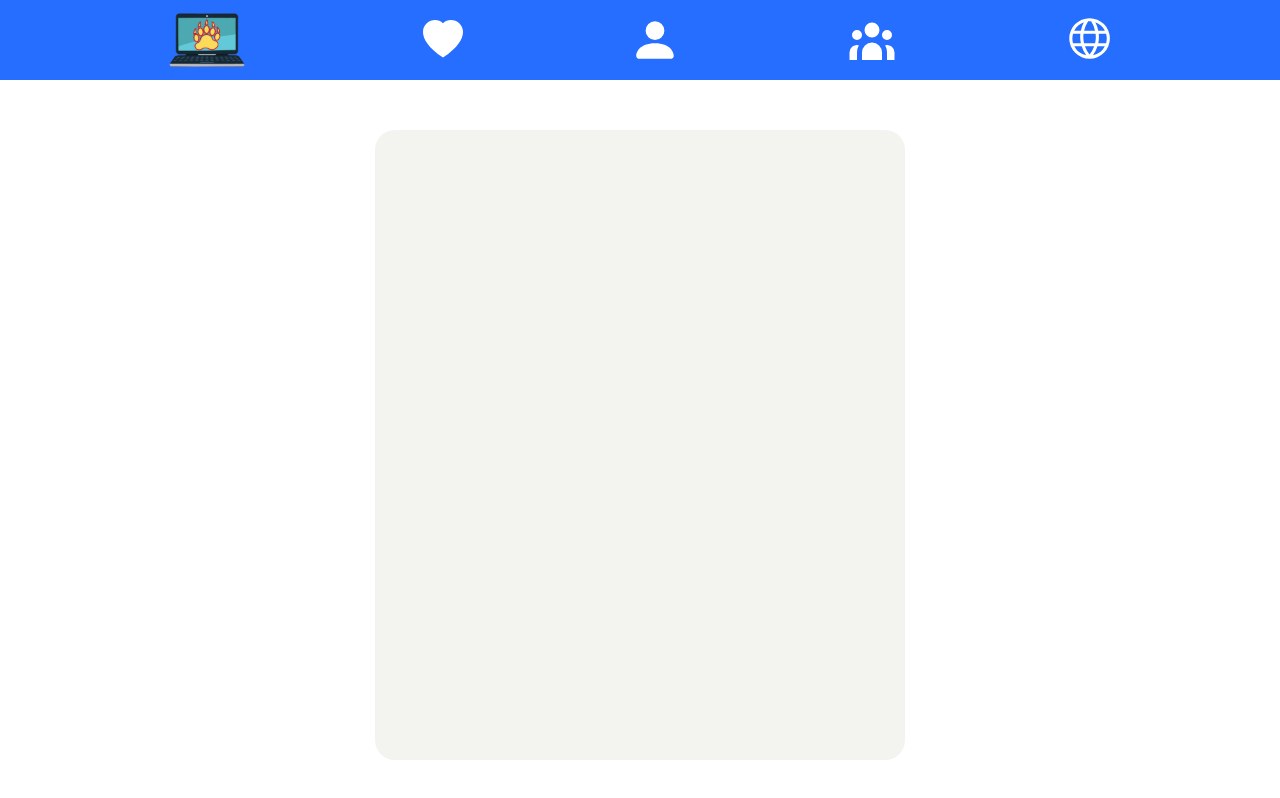
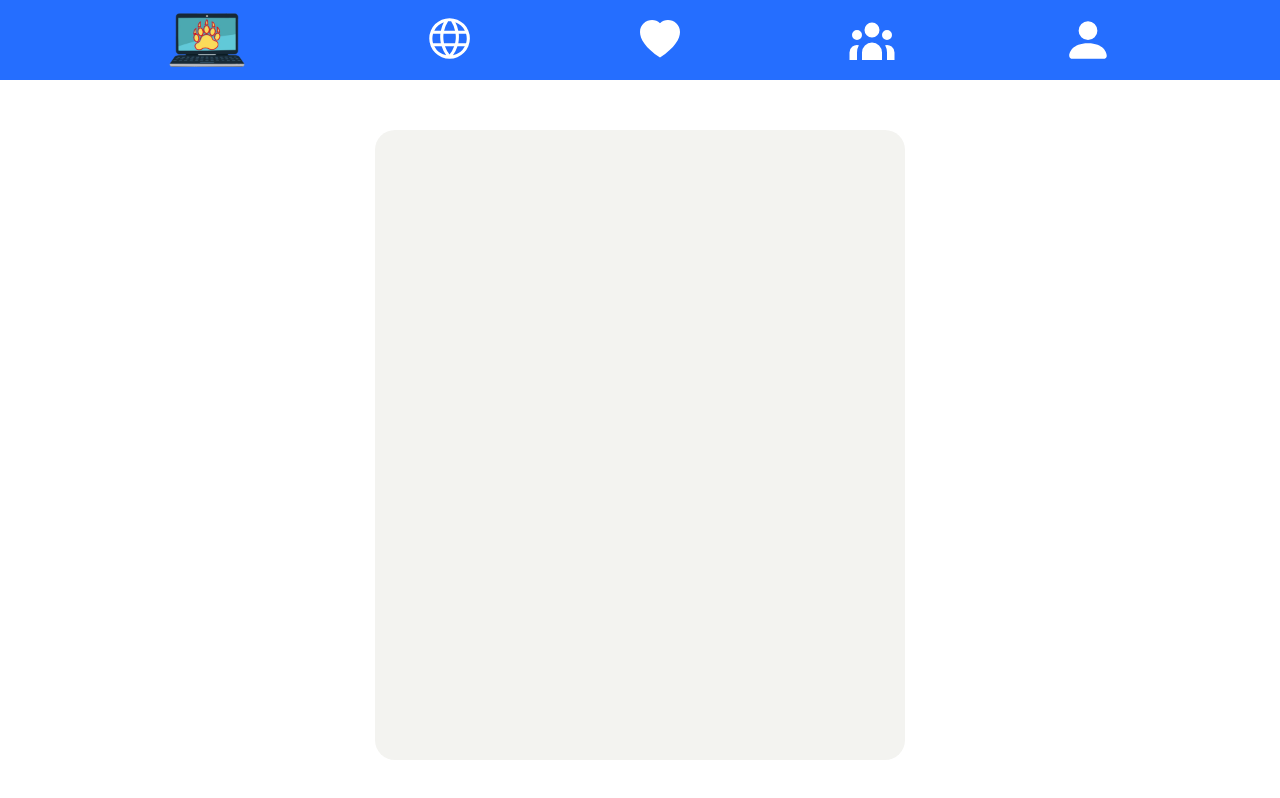
Before and after one commit to y-fysiks/htn-hatch, a React (Create React App) app in the folder client/: page / in a window 1280 px wide. Built offline with nearby package versions, Linux system fonts and the light colour scheme.

Commit message:
Changed order of navbar icons

```diff
--- a/client/src/App.js
+++ b/client/src/App.js
@@ -15,10 +15,10 @@ function App() {
       <Navbar/>
       <Routes>
         <Route exact path="/" element={<Home />} />
+        <Route path="explore" element={<Explore />} />
         <Route path="matches" element={<Matches />} />
+        <Route path="team" element={<Team />} />
         <Route path="profile" element={<Profile />} />
-        <Route path="team" element={<Team />} />
-        <Route path="explore" element={<Explore />} />
       </Routes>
     </BrowserRouter>
   );
--- a/client/src/Navbar/Navbar.js
+++ b/client/src/Navbar/Navbar.js
@@ -28,13 +28,13 @@ export const Navbar = () => {
         </NavLogo>
 
           <NavItem>
-            <NavLinks to='/matches'>
-              <BsHeartFill size={40}/>
+            <NavLinks to='/explore'>
+              <VscGlobe size={50}/>
             </NavLinks>
           </NavItem>
           <NavItem>
-            <NavLinks to='/profile'>
-              <BsPersonFill size={50}/>
+            <NavLinks to='/matches'>
+              <BsHeartFill size={40}/>
             </NavLinks>
           </NavItem>
           <NavItem>
@@ -43,10 +43,12 @@ export const Navbar = () => {
             </NavLinks>
           </NavItem>
           <NavItem>
-            <NavLinks to='/explore'>
-              <VscGlobe size={50}/>
+            <NavLinks to='/profile'>
+              <BsPersonFill size={50}/>
             </NavLinks>
           </NavItem>
+
+
 
       </NavbarContainer>
     </Nav>
```
